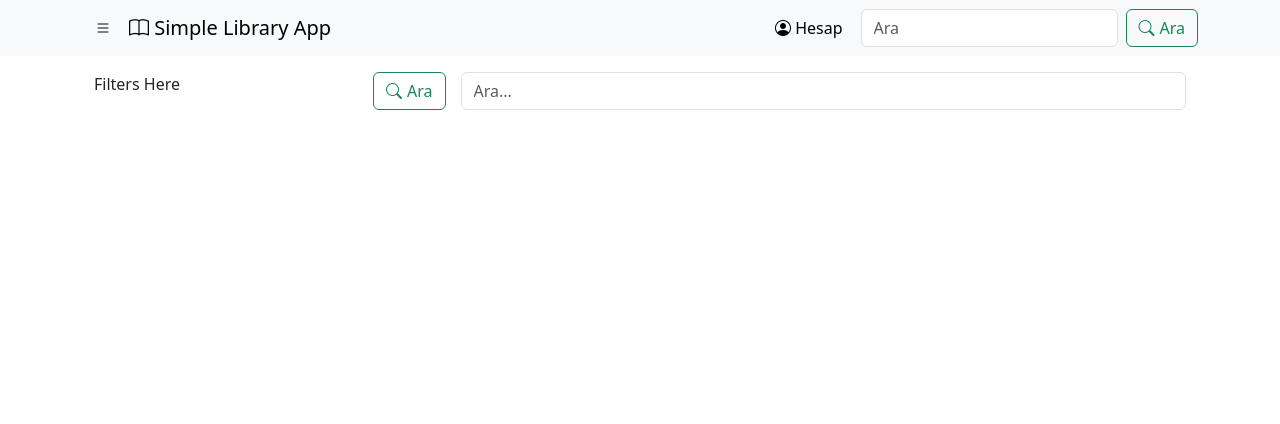
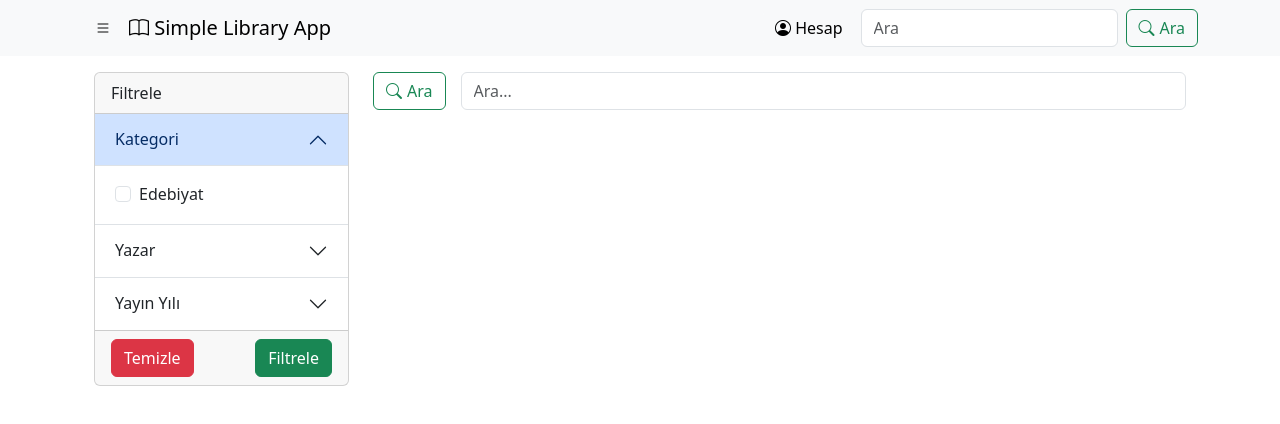
Before and after one commit to emirrssen/SimpleLibraryApp-FrontEnd, a Nuxt app: page /book-search in a window 1280 px wide. Shown: the top 424 px of the page. Built offline with nearby package versions, Linux system fonts and the light colour scheme.

Commit message:
Concept design created.

```diff
--- /dev/null
+++ b/components/book-search/filters.vue
@@ -0,0 +1,73 @@
+<template>
+    <div class="card">
+        <div class="card-header">
+            Filtrele
+        </div>
+        <div class="card-body px-0 py-0">
+            <div class="accordion accordion-flush" id="accordionPanelsStayOpenExample">
+                <div class="accordion-item">
+                    <h2 class="accordion-header">
+                    <button class="accordion-button" type="button" data-bs-toggle="collapse" data-bs-target="#panelsStayOpen-collapseOne" aria-expanded="true" aria-controls="panelsStayOpen-collapseOne">
+                        Kategori
+                    </button>
+                    </h2>
+                    <div id="panelsStayOpen-collapseOne" class="accordion-collapse collapse show">
+                    <div class="accordion-body">
+                        <div class="form-check">
+                            <input class="form-check-input" type="checkbox" value="" id="checkForCategory">
+                            <label class="form-check-label" for="checkForCategory">
+                                Edebiyat
+                            </label>
+                        </div>
+                    </div>
+                    </div>
+                </div>
+                <div class="accordion-item">
+                    <h2 class="accordion-header">
+                    <button class="accordion-button collapsed" type="button" data-bs-toggle="collapse" data-bs-target="#panelsStayOpen-collapseTwo" aria-expanded="false" aria-controls="panelsStayOpen-collapseTwo">
+                        Yazar
+                    </button>
+                    </h2>
+                    <div id="panelsStayOpen-collapseTwo" class="accordion-collapse collapse">
+                    <div class="accordion-body">
+                        <div class="form-check">
+                            <input class="form-check-input" type="checkbox" value="" id="checkForAuthor">
+                            <label class="form-check-label" for="checkForAuthor">
+                                Victor Hugo
+                            </label>
+                        </div>
+                    </div>
+                    </div>
+                </div>
+                <div class="accordion-item">
+                    <h2 class="accordion-header">
+                    <button class="accordion-button collapsed" type="button" data-bs-toggle="collapse" data-bs-target="#panelsStayOpen-collapseThree" aria-expanded="false" aria-controls="panelsStayOpen-collapseThree">
+                        Yayın Yılı
+                    </button>
+                    </h2>
+                    <div id="panelsStayOpen-collapseThree" class="accordion-collapse collapse">
+                    <div class="accordion-body">
+                        <div class="form-check">
+                            <input class="form-check-input" type="checkbox" value="" id="checkForPublishDate">
+                            <label class="form-check-label" for="checkForPublishDate">
+                                2015
+                            </label>
+                        </div>
+                    </div>
+                    </div>
+                </div>
+            </div>
+        </div>
+        <div class="card-footer d-flex justify-content-between">
+            <div class="btn btn-danger">Temizle</div>
+            <div class="btn btn-success">Filtrele</div>
+        </div>
+    </div>
+</template>
+
+<script>
+
+</script>
+
+<style>
+</style>
--- a/pages/book-search/index.vue
+++ b/pages/book-search/index.vue
@@ -3,7 +3,7 @@
         <div class="container">
             <div class="row">
                 <div class="col-3">
-                    Filters Here
+                    <Filters></Filters>
                 </div>
                 <div class="col-9">
                     <div class="mb-3 d-flex" style="gap: 15px;">
```
